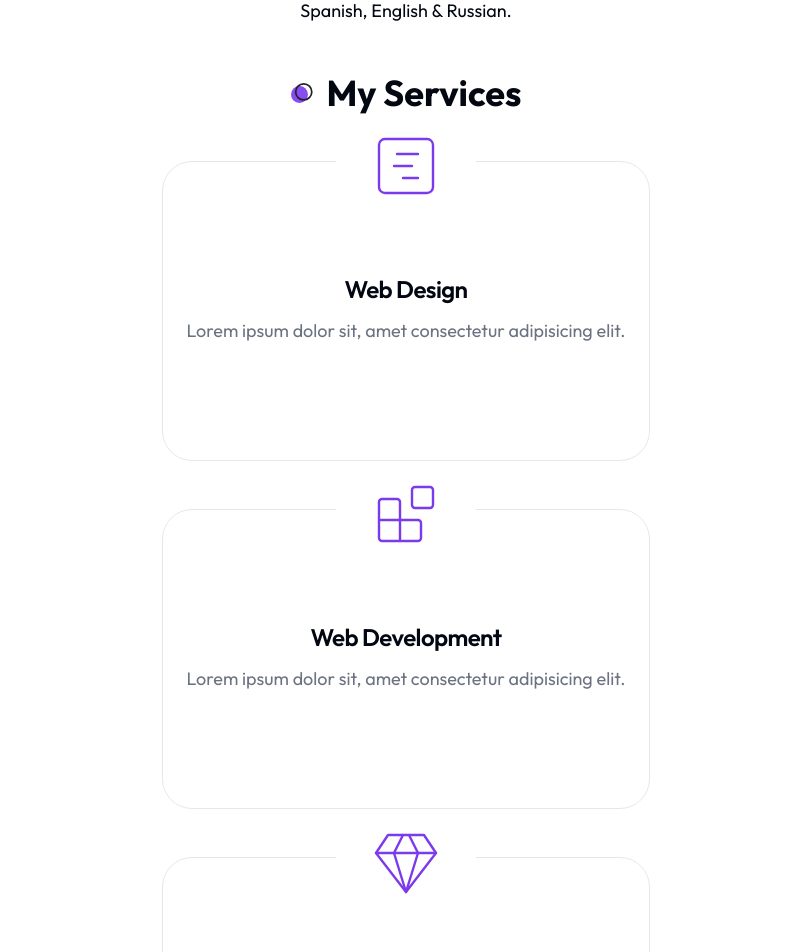
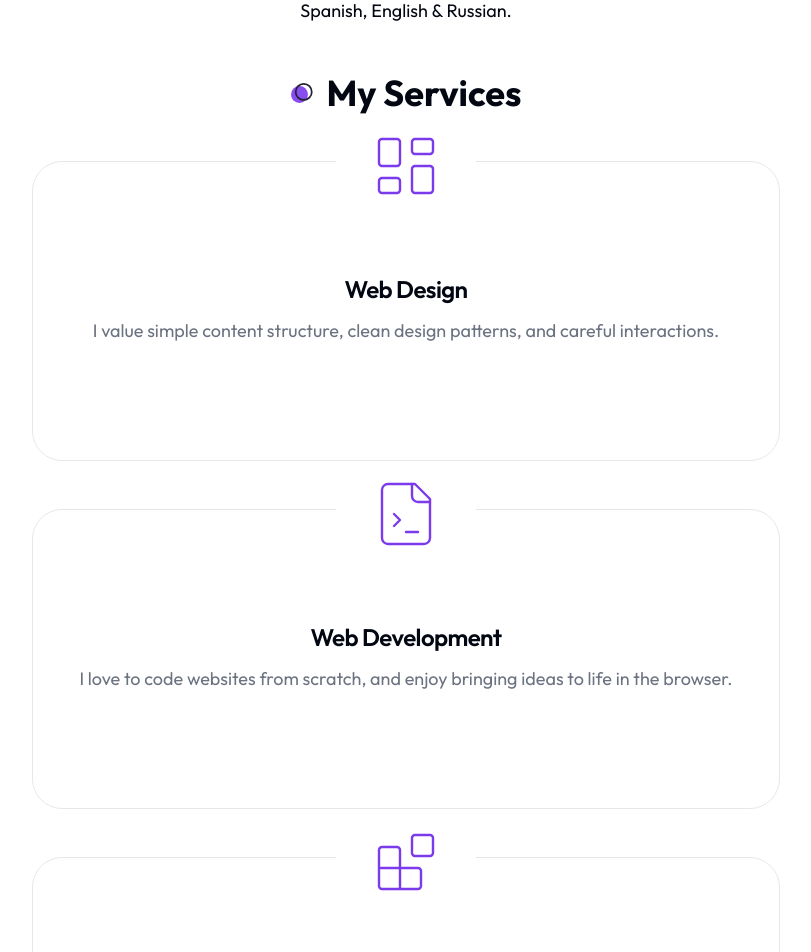
Before and after one commit to edgarespinoza7/edgarespinoza7.github.io, a Next.js app: page / in a window 1280 px wide. Shown: the part 1600-2552 px from the top of the page, without its empty margins (234-1045 px from the left). Built offline with nearby package versions, Linux system fonts and the light colour scheme.

Commit message:
41 updated Services section - OK

```diff
--- a/app/contact/page.jsx
+++ b/app/contact/page.jsx
@@ -1,4 +1,4 @@
-import { MailIcon, HomeIcon, PhoneCall } from "lucide-react";
+import { MailIcon, HomeIcon, PhoneCall, MapPin, MailPlus } from "lucide-react";
 // Components
 import Form from "@/components/Form";
 
@@ -29,12 +29,12 @@ const Contact = () => {
           <div className="flex flex-col gap-y-4 xl:gap-y-14 mb-12 xl:mb-24 text-base xl:text-lg">
             {/* Mail */}
             <div className="flex items-center gap-x-8">
-              <MailIcon size={18} className="text-primary" />
+              <MailPlus size={18} className="text-primary" />
               <div>edgarespinoza7@gmail.com</div>
             </div>
             {/* Adress */}
             <div className="flex items-center gap-x-8">
-              <HomeIcon size={18} className="text-primary" />
+              <MapPin size={18} className="text-primary" />
               <div>Valencia, Spain</div>
             </div>
             {/* Phone */}
--- a/app/globals.css
+++ b/app/globals.css
@@ -27,7 +27,7 @@
   }
 
   .dark {
-    --background: 221 35% 13%;
+    --background: 222 74% 5%;
     --foreground: 214 20% 98%;
     --card: 224 71.4% 4.1%;
     --card-foreground: 210 20% 98%;
--- a/components/About.jsx
+++ b/components/About.jsx
@@ -258,7 +258,7 @@ const About = () => {
                   <div className="text-center xl:text-left">
                     <h3 className="h3 mb-8">What I Use Everyday</h3>
                     {/* Skills */}
-                    <div className="mb-16">
+                    <div className="mb-14">
                       <h4 className="text-xl font-semibold mb-2">Skills</h4>
                       <div className="border-b border-border mb-4"></div>
                       {/* Skill List */}
@@ -283,7 +283,7 @@ const About = () => {
                           const { imgPath } = item;
                           return (
                             <div key={index}>
-                              <Image src={imgPath} width={48} height={48} alt="" priority />
+                              <Image src={imgPath} width={42} height={42} alt="" priority />
                             </div>
                           )
                         })}
--- a/components/Hero.jsx
+++ b/components/Hero.jsx
@@ -4,10 +4,11 @@ import { Download, Send } from "lucide-react";
 
 import {
   RiBriefcase4Fill,
-  RiTeamFill,
   RiTodoFill,
   RiArrowDownSLine,
 } from "react-icons/ri";
+
+import { PiCoffeeBold } from "react-icons/pi";
 
 //Components
 import DevImg from "./DevImg";
@@ -62,10 +63,10 @@ const Hero = () => {
             {/* Badge 3 */}
             <Badge
             containerStyles='absolute top-[55%] -right-8'
-            icon={<RiTeamFill />}
-            endCountNum={40}
-            endCountText='+'
-            badgeText='Happy Clients'/>
+            icon={<PiCoffeeBold />}
+            endCountNum={4}
+            endCountText='k'
+            badgeText='Cups of Tea'/>
 
             <div className="bg-hero_shape2_light dark:bg-hero_shape2_dark w-[500px] h-[500px] bg-no-repeat absolute -top-1 -right-2"></div>
             <DevImg containerStyles="bg-hero_shape w-[510px] h-[462px] bg-no-repeat relative bg-bottom" imgSrc='/hero/developer-1.png'/>
--- a/components/ui/Services.jsx
+++ b/components/ui/Services.jsx
@@ -1,21 +1,21 @@
-import {GanttChartSquare, Blocks, Gem} from "lucide-react";
-import {Card, CardContent, CardDescription, CardHeader, CardTitle} from "@/components/ui/card";
+import { Blocks, LayoutDashboard, FileTerminal } from "lucide-react";
+import { Card, CardContent, CardDescription, CardHeader, CardTitle } from "@/components/ui/card";
 
 const servicesData = [
   {
-    icon: <GanttChartSquare size={72} strokeWidth={0.8}/>,
+    icon: <LayoutDashboard size={72} strokeWidth={0.8}/>,
     title: "Web Design",
-    description: "Lorem ipsum dolor sit, amet consectetur adipisicing elit."
+    description: "I value simple content structure, clean design patterns, and careful interactions."
+  },
+  {
+    icon: <FileTerminal size={72} strokeWidth={0.8}/>,
+    title: "Web Development",
+    description: "I love to code websites from scratch, and enjoy bringing ideas to life in the browser."
   },
   {
     icon: <Blocks size={72} strokeWidth={0.8}/>,
-    title: "Web Development",
-    description: "Lorem ipsum dolor sit, amet consectetur adipisicing elit."
-  },
-  {
-    icon: <Gem size={72} strokeWidth={0.8}/>,
     title: "App Development",
-    description: "Lorem ipsum dolor sit, amet consectetur adipisicing elit."
+    description: "I enjoy using the latest JavaScript frameworks and libraries to create dynamic web apps."
   },
 ]
 
```
